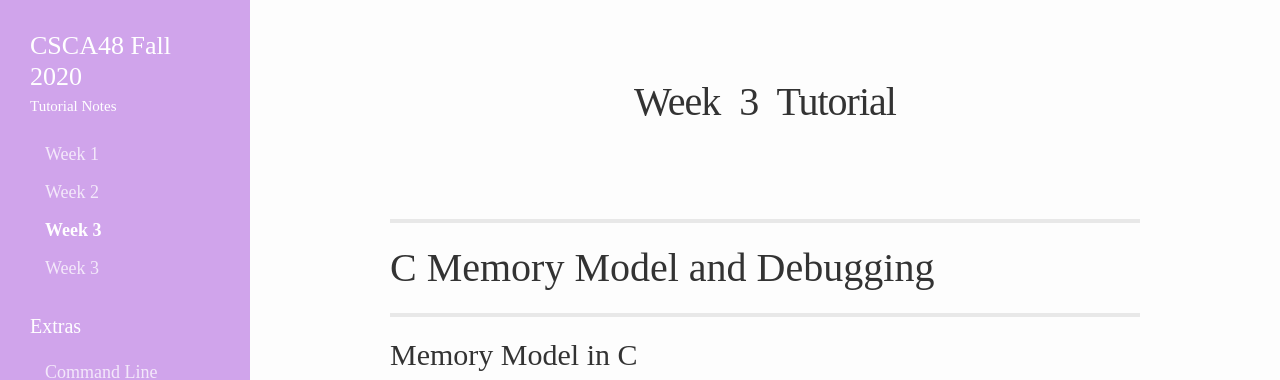
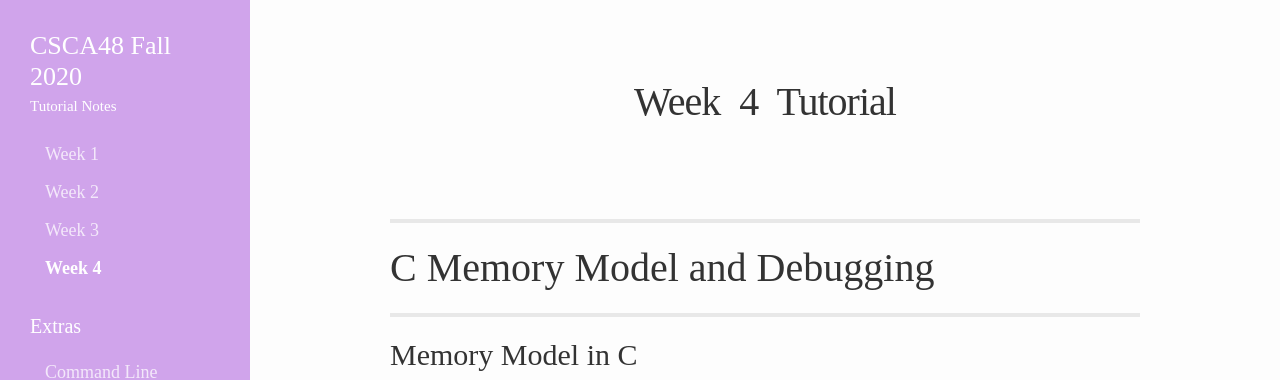
Before and after one commit to CSCA48F20/tutorials, a Jekyll site: the page built from W4/index.md, in a window 1280 px wide and 900 px high. Shown: the top 380 px of the window. Built offline with Jekyll 4.4.1, drawn with Linux system fonts in a browser that asks for light colours; some web fonts are replaced.

Commit message:
Fixed the exercise

```diff
--- a/W4/index.md
+++ b/W4/index.md
@@ -1,7 +1,7 @@
 ---
-title: Week 3 Tutorial
-sidebar: 3
-sidebar-title: Week 3
+title: Week 4 Tutorial
+sidebar: 4
+sidebar-title: Week 4
 ---
 
 
```
